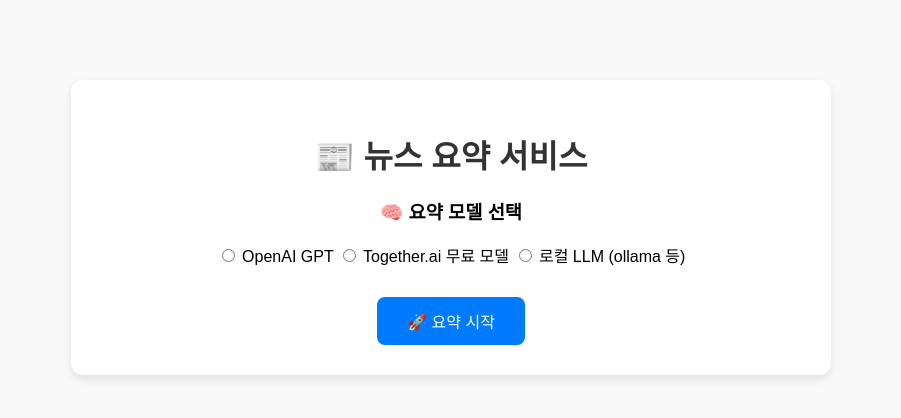
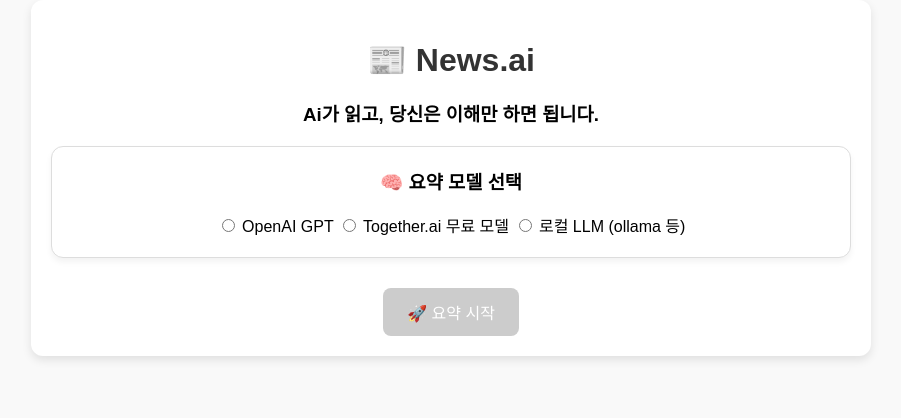
Before and after one commit to HenryPark62/AI_News_Summary, a Flask app: page / in a window 1280 px wide. Shown: the top 418 px of the page, without its empty margins (189-1090 px from the left). Run offline with Flask 3, Linux system fonts and the light colour scheme.

Commit message:
Add files via upload

```diff
--- a/news_summary/static/css/style.css
+++ b/news_summary/static/css/style.css
@@ -211,3 +211,62 @@
 .cancel-btn button:hover {
     background-color: #c82333;
 }
+
+.container {
+    max-width: 800px;
+    margin: 0 auto;
+    padding: 20px;
+}
+
+.fade-step {
+    background-color: #ffffff;
+    border: 1px solid #dddddd;
+    border-radius: 12px;
+    padding: 20px;
+    margin-bottom: 20px;
+    box-shadow: 0 4px 6px rgba(0, 0, 0, 0.05);
+    transition: all 0.3s ease;
+}
+
+.fade-step.hidden {
+    display: none;
+}
+
+h3 {
+    margin-top: 0;
+}
+
+.input-choice {
+    display: flex;
+    gap: 20px;
+    flex-wrap: wrap;
+}
+
+.upload-area, .textarea-area {
+    flex: 1;
+    min-width: 300px;
+    background-color: #f9f9f9;
+    border: 1px dashed #ccc;
+    border-radius: 8px;
+    padding: 15px;
+}
+
+.start-btn {
+    text-align: center;
+    margin-top: 30px;
+}
+
+#start-button {
+    background-color: #4CAF50;
+    color: white;
+    border: none;
+    padding: 12px 24px;
+    font-size: 16px;
+    border-radius: 8px;
+    cursor: pointer;
+}
+
+#start-button:disabled {
+    background-color: #cccccc;
+    cursor: not-allowed;
+}
--- a/news_summary/templates/index.html
+++ b/news_summary/templates/index.html
@@ -2,13 +2,14 @@
 <html lang="ko">
 <head>
     <meta charset="UTF-8">
-    <title>뉴스 요약 서비스</title>
+    <title>News.ai</title>
     <link rel="stylesheet" href="{{ url_for('static', filename='css/style.css') }}">
 </head>
 <body>
 
 <div class="container">
-    <h1>📰 뉴스 요약 서비스</h1>
+    <h1>📰 News.ai</h1>
+    <h3>Ai가 읽고, 당신은 이해만 하면 됩니다.</h3>
 
     <form method="POST" enctype="multipart/form-data" action="/start-summary" id="summary-form">
 
```
Also changed, not shown: news_summary/기능 명세서.md (+6 -4 lines).
